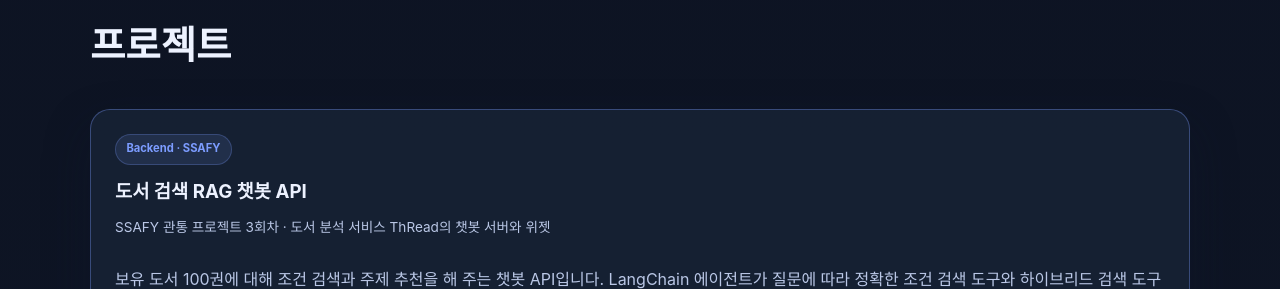
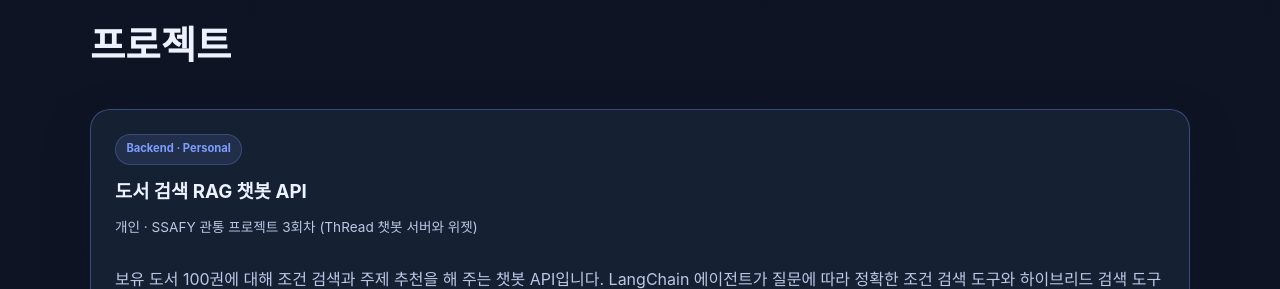
Before and after one commit to hohy9898-byte/hohy9898-byte.github.io, a plain HTML site: page index.html in a window 1280 px wide. Shown: the part 1684-1973 px from the top of the page. Drawn offline with Linux system fonts and the light colour scheme.

Commit message:
Mark RAG chatbot project as personal
Co-Authored-By: Claude Opus 5.5 <noreply@anthropic.com>

```diff
--- a/index.html
+++ b/index.html
@@ -128,9 +128,9 @@
 
           <div class="project-grid">
             <article class="project-card featured">
-              <span class="project-tag">Backend · SSAFY</span>
+              <span class="project-tag">Backend · Personal</span>
               <h3>도서 검색 RAG 챗봇 API</h3>
-              <p class="project-meta">SSAFY 관통 프로젝트 3회차 · 도서 분석 서비스 ThRead의 챗봇 서버와 위젯</p>
+              <p class="project-meta">개인 · SSAFY 관통 프로젝트 3회차 (ThRead 챗봇 서버와 위젯)</p>
               <p>
                 보유 도서 100권에 대해 조건 검색과 주제 추천을 해 주는 챗봇 API입니다.
                 LangChain 에이전트가 질문에 따라 정확한 조건 검색 도구와 하이브리드 검색 도구를
@@ -147,7 +147,7 @@
                 <li>Python</li><li>FastAPI</li><li>LangChain</li><li>LangGraph</li><li>ChromaDB</li><li>Ollama</li>
               </ul>
               <div class="project-links">
-                <a href="https://github.com/hohy9898-byte/bang-portpolio/tree/main/03-pjt/261015-local-model" target="_blank" rel="noreferrer">Code</a>
+                <a href="https://github.com/hohy9898-byte/bang-portpolio/tree/main/03-pjt" target="_blank" rel="noreferrer">Code</a>
               </div>
             </article>
 
```
